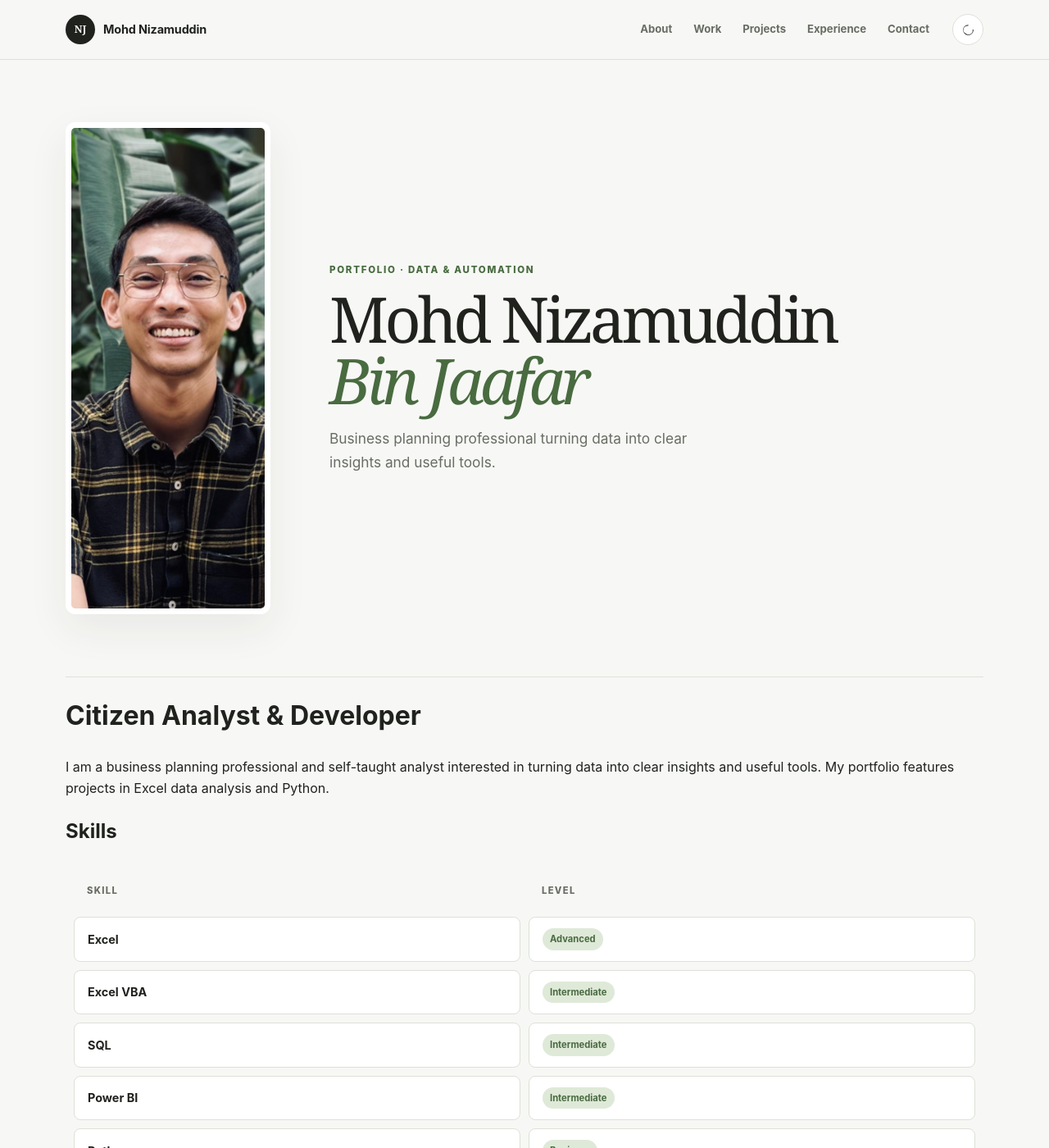
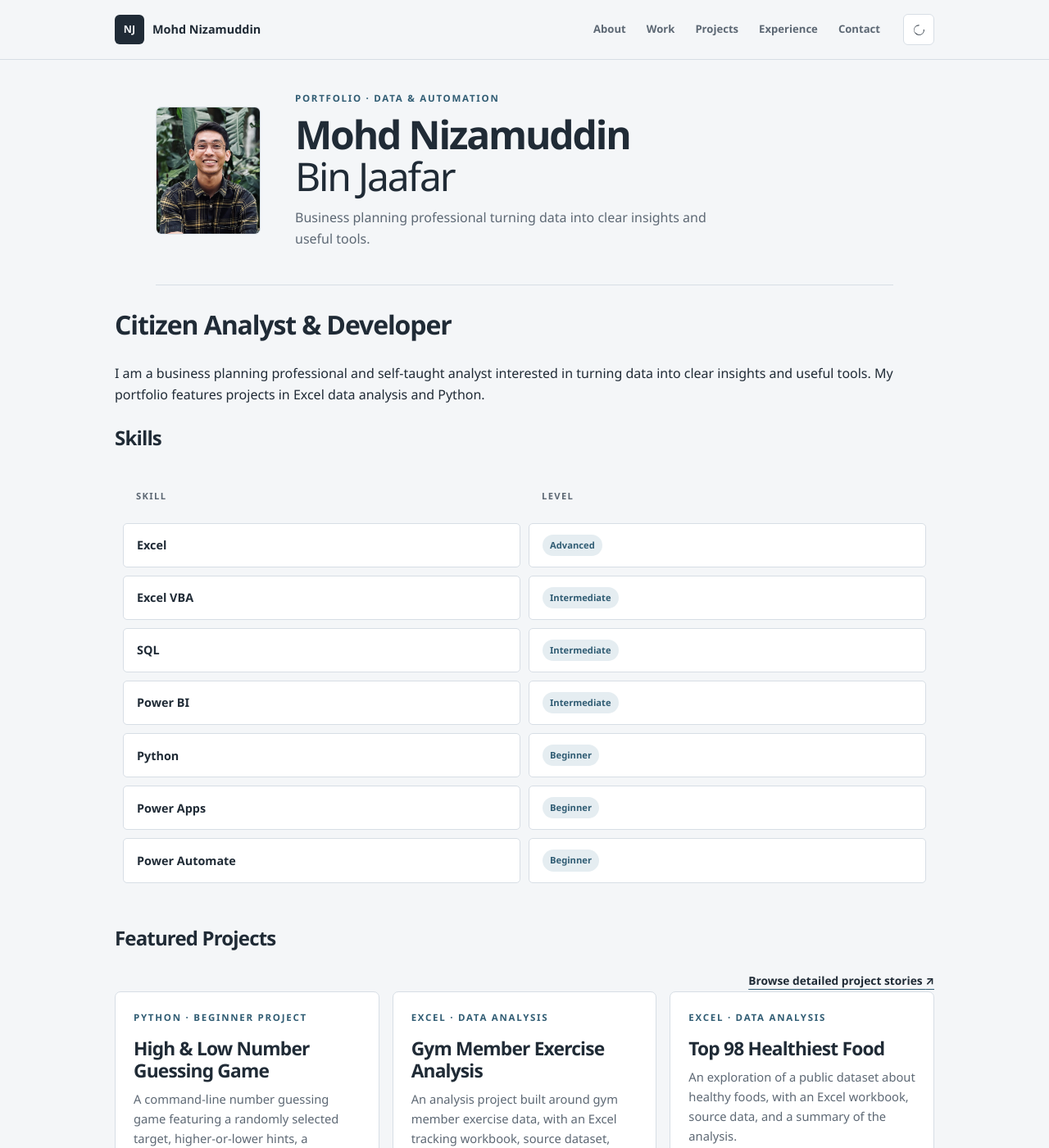
Before and after one commit to mdnizamjaafar/portfolio, a Jekyll site: the page built from README.md, in a window 1280 px wide and 1400 px high. Shown: the whole window at 82% size. Built offline with Jekyll 4.4.1, drawn with Linux system fonts in a browser that asks for light colours; our own code applies the rules of GitHub Pages for plain Markdown files.

Commit message:
Refine portfolio typography, colors, and responsive profile photo

```diff
--- a/_layouts/default.html
+++ b/_layouts/default.html
@@ -4,12 +4,13 @@
     <meta charset="UTF-8">
     <meta http-equiv="X-UA-Compatible" content="IE=edge">
     <meta name="viewport" content="width=device-width, initial-scale=1">
-    <meta name="theme-color" content="#f7f8f5">
+    <meta name="theme-color" content="#f4f6f8">
     <meta name="description" content="Mohd Nizamuddin Bin Jaafar — Citizen Analyst and Developer in data analytics, Power BI and Microsoft Power Platform.">
     <title>{% if page.title %}{{ page.title }} — {% endif %}{{ site.title }}</title>
     <link rel="stylesheet" href="{{ '/assets/css/style.css?v=' | append: site.github.build_revision | relative_url }}">
     <link rel="stylesheet" href="{{ '/assets/css/portfolio-fixes.css?v=' | append: site.github.build_revision | relative_url }}">
-    {% if page.project_page %}<link rel="stylesheet" href="{{ '/assets/css/projects.css' | relative_url }}">{% endif %}
+    {% if page.project_page %}<link rel="stylesheet" href="{{ '/assets/css/projects.css?v=' | append: site.github.build_revision | relative_url }}">{% endif %}
+    <link rel="stylesheet" href="{{ '/assets/css/portfolio-polish.css?v=' | append: site.github.build_revision | relative_url }}">
   </head>
   <body>
     <header class="site-header">
@@ -70,7 +71,7 @@
         root.dataset.theme = theme;
         localStorage.setItem('portfolio-theme', theme);
         toggle.setAttribute('aria-label', theme === 'dark' ? 'Switch to light theme' : 'Switch to dark theme');
-        document.querySelector('meta[name="theme-color"]').content = theme === 'dark' ? '#171916' : '#f7f8f5';
+        document.querySelector('meta[name="theme-color"]').content = theme === 'dark' ? '#171c22' : '#f4f6f8';
       }
 
       setTheme(savedTheme || (systemDark ? 'dark' : 'light'));
--- /dev/null
+++ b/assets/css/portfolio-polish.css
@@ -0,0 +1,128 @@
+/* Calm, professional portfolio theme — system fonts, restrained color, compact profile. */
+:root {
+  --bg: #f4f6f8;
+  --surface: #ffffff;
+  --surface-2: #edf1f4;
+  --text: #202b36;
+  --muted: #5d6874;
+  --line: #d7dee5;
+  --accent: #315d74;
+  --accent-soft: #e5edf1;
+  --header: rgba(244, 246, 248, .96);
+  --shadow: 0 8px 24px rgba(32, 43, 54, .07);
+}
+:root[data-theme="dark"] {
+  --bg: #171c22;
+  --surface: #202730;
+  --surface-2: #252e37;
+  --text: #edf1f4;
+  --muted: #b2bdc7;
+  --line: #3a4651;
+  --accent: #91b6ca;
+  --accent-soft: #293943;
+  --header: rgba(23, 28, 34, .96);
+  --shadow: 0 8px 24px rgba(0, 0, 0, .18);
+}
+
+html { scroll-padding-top: 92px; }
+body {
+  font-family: "Aptos", "Segoe UI", -apple-system, BlinkMacSystemFont, Roboto, Arial, sans-serif;
+  line-height: 1.62;
+  letter-spacing: 0;
+}
+.site-header { backdrop-filter: blur(8px); }
+.header-inner, main, .site-footer { width: min(100% - 48px, 1000px); }
+.brand { font-weight: 650; letter-spacing: 0; }
+.brand-mark { border-radius: 6px; font-family: inherit; font-weight: 700; }
+.nav { gap: clamp(14px, 2.2vw, 25px); }
+.nav a { font-weight: 600; }
+.nav a::after { height: 1px; }
+.theme-toggle { border-radius: 6px; }
+
+/* Compact, consistently aligned portrait: supportive, not the main event. */
+.home-profile {
+  max-width: 900px;
+  min-height: 0;
+  grid-template-columns: 128px minmax(0, 1fr);
+  gap: clamp(24px, 4vw, 42px);
+  margin: 0 auto;
+  padding: 38px 0 42px;
+}
+.home-profile img {
+  width: 128px;
+  height: 156px;
+  aspect-ratio: auto;
+  border: 1px solid var(--line);
+  border-radius: 7px;
+  object-position: center 36%;
+  box-shadow: none;
+}
+.home-profile-copy .eyebrow { margin-bottom: 8px; }
+.home-profile-copy h2 {
+  font-family: inherit;
+  font-size: clamp(1.9rem, 4vw, 3rem);
+  font-weight: 650;
+  letter-spacing: -.045em;
+  line-height: 1.08;
+}
+.home-profile-copy h2 em { color: inherit; font-style: normal; font-weight: 500; }
+.home-profile-copy > p:last-child { max-width: 510px; margin-top: 12px; font-size: 1rem; }
+
+/* Consistent typography and restrained surfaces throughout both pages. */
+h1, h2, h3, h4,
+.hero h1, .section-heading h2, .about h2, .site-footer h2,
+.project-hero h1, .project-section-heading h2, .project-note h2,
+.case-content h3, .project-card h3 {
+  font-family: "Aptos", "Segoe UI", -apple-system, BlinkMacSystemFont, Roboto, Arial, sans-serif;
+  letter-spacing: -.035em;
+}
+.hero h1, .project-hero h1 { font-weight: 650; line-height: 1.02; }
+.hero h1 em, .project-hero h1 em { font-style: normal; font-weight: 500; }
+.section-heading h2, .about h2, .site-footer h2,
+.project-section-heading h2, .project-note h2, .case-content h3 { font-weight: 630; }
+.project-hero::after { color: var(--surface-2); }
+.project-card, .case-visual, .project-note { border-radius: 7px; box-shadow: none; }
+.project-card { border-color: var(--line); }
+.project-card:hover { box-shadow: 0 8px 20px rgba(32, 43, 54, .07); }
+.button { border-radius: 6px; font-weight: 650; }
+.button.primary { border-color: var(--accent); background: var(--accent); color: #fff; }
+.project-tags li, .skill-level { background: var(--accent-soft); color: var(--accent); }
+.case-visual { background-color: var(--surface-2); }
+.visual-gym, .visual-food { background-image: none; }
+.chart-bar { background: #6c8797; opacity: .68; }
+.food-orbit { border-color: color-mix(in srgb, var(--accent) 32%, transparent); }
+.food-core { color: var(--accent); box-shadow: none; }
+.terminal-bar i { background: #a1aeb7; }
+.terminal-body b, .terminal-body strong, .terminal-body .terminal-hint,
+.terminal-body .terminal-cursor { color: #c4d2da; }
+.terminal-body .terminal-hint { opacity: .86; }
+.project-note { background: var(--surface-2); }
+.skills-table th, .skills-table td { border-radius: 5px; }
+.footer-links a { border-radius: 5px; }
+
+@media (max-width: 820px) {
+  .header-inner, main, .site-footer { width: min(100% - 36px, 1000px); }
+}
+@media (max-width: 600px) {
+  .header-inner { width: calc(100% - 28px); }
+  .brand span:last-child { display: inline; font-size: .82rem; }
+  .nav { gap: 18px; }
+  .home-profile {
+    grid-template-columns: 84px minmax(0, 1fr);
+    align-items: center;
+    gap: 16px;
+    padding: 28px 0 30px;
+  }
+  .home-profile img { width: 84px; height: 104px; border-radius: 6px; }
+  .home-profile-copy h2 { font-size: clamp(1.45rem, 7vw, 2rem); line-height: 1.12; }
+  .home-profile-copy > p:last-child { margin-top: 8px; font-size: .86rem; line-height: 1.5; }
+  .home-profile-copy .eyebrow { margin-bottom: 6px; font-size: .62rem; letter-spacing: .1em; }
+  .skills-table { border-spacing: 5px; }
+  .skills-table th, .skills-table td { padding: 10px 8px; }
+  .skills-table tbody th { font-size: .8rem; }
+  .project-card { min-height: 0; }
+  .case-visual { min-height: 230px; }
+}
+@media (prefers-reduced-motion: reduce) {
+  *, *::before, *::after { scroll-behavior: auto !important; transition-duration: .01ms !important; }
+}
```
